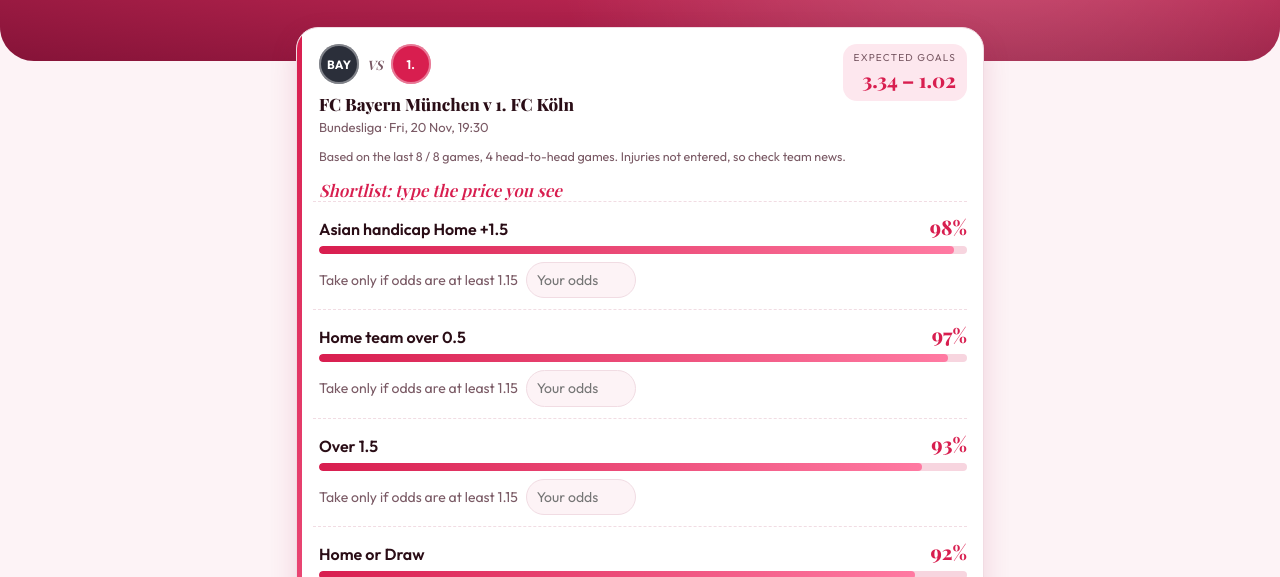
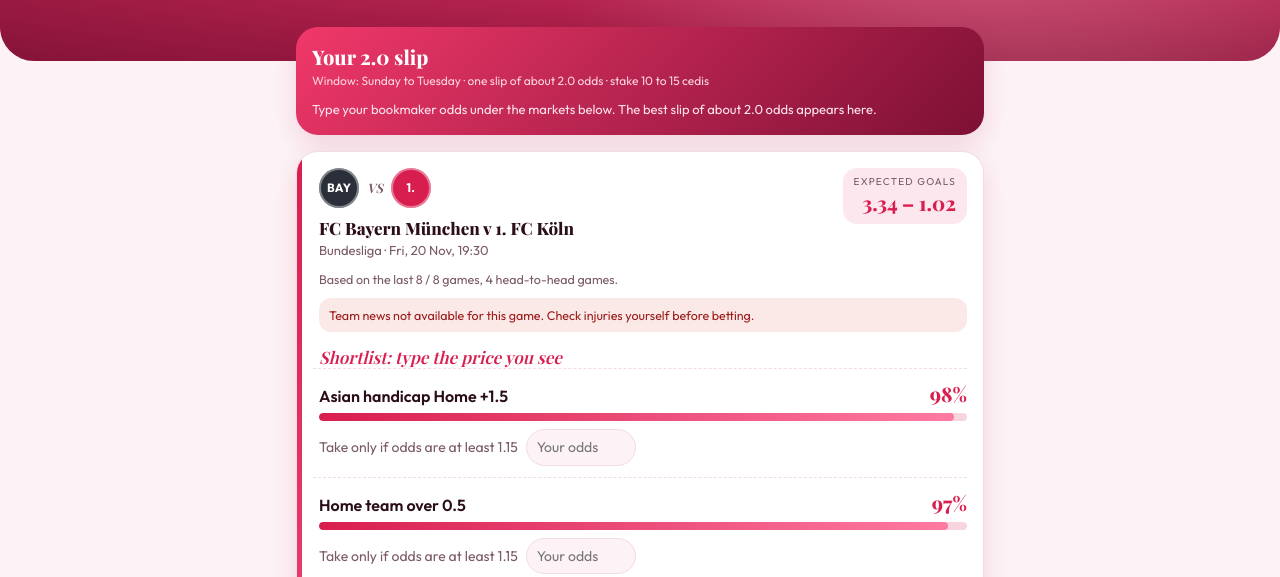
Before and after one commit to jdeen-picks/Picks-2, a plain HTML site: page docs/index.html in a window 1280 px wide. Shown: the part 223-800 px from the top of the page. Drawn offline with nearby package versions, Linux system fonts and the light colour scheme; a web font is replaced by a local one.

Commit message:
Update index.html

```diff
--- a/docs/index.html
+++ b/docs/index.html
@@ -55,6 +55,16 @@ input:focus{outline:2px solid var(--accent);border-color:transparent}
 .empty svg{width:60px;height:60px;display:block;margin:0 auto 10px;color:var(--accent)}
 .foot{color:var(--mute);font-size:12.5px;margin:18px 0 34px;text-align:center}
 h2{font:italic 600 17px 'Playfair Display',serif;margin:14px 0 0 6px;color:var(--accent)}
+#slip{background:linear-gradient(135deg,var(--hero1),var(--hero2));color:#fff;border-radius:22px;padding:16px;margin:0 0 16px;box-shadow:var(--shadow)}
+#slip h3{font:800 20px 'Playfair Display',serif;margin:0 0 2px}
+#slip .win{font-size:12px;color:#ffd3df;margin:0 0 10px}
+#slip .leg{display:flex;justify-content:space-between;gap:8px;background:rgba(255,255,255,.14);border-radius:12px;padding:8px 10px;margin:6px 0;font-size:14px}
+#slip .tot{display:flex;justify-content:space-between;align-items:baseline;margin-top:10px;font-size:13px;color:#ffe3ec}
+#slip .tot b{font:800 24px 'Playfair Display',serif;color:var(--gold)}
+#slip .hint{font-size:13px;color:#ffe3ec;margin:0}
+.news{font-size:12.5px;margin:4px 0 10px 6px;padding:8px 10px;border-radius:12px;background:var(--accent-bg)}
+.news b{color:var(--accent)}
+.news.warn{background:var(--bad-bg);color:var(--bad)}
 @media (prefers-reduced-motion:reduce){*{animation:none!important}}
 </style>
 </head>
@@ -70,6 +80,7 @@ h2{font:italic 600 17px 'Playfair Display',serif;margin:14px 0 0 6px;color:var(-
   </div>
 </header>
 <div class="wrap">
+  <div id="slip"></div>
   <div id="out"></div>
   <p class="foot">For 18+ only. These are model estimates, not guarantees, and any bet can lose. Never stake money you cannot afford to lose. Check the price on your bookmaker before betting: a market is only worth taking if the odds are at or above the minimum shown.</p>
 </div>
@@ -81,25 +92,59 @@ h2{font:italic 600 17px 'Playfair Display',serif;margin:14px 0 0 6px;color:var(-
   var COLS=['#d81e4f','#1b1b1f','#8a1538','#c8923a','#5b2a86','#2b2f3a','#e0457b','#7a1230'];
   function badge(n){var t=(n||'?').replace(/ (FC|CF|AFC|SC|AC)$/,'').replace(/^(FC|AC|AS|SS|US) /,'').trim(),h=0,i;for(i=0;i<t.length;i++)h=(h*31+t.charCodeAt(i))%997;var b=el('span','badge',t.slice(0,3).toUpperCase());b.style.background=COLS[h%COLS.length];return b;}
   function pct(x){return Math.round(x*100)+'%';}
-  function shortRow(s){
+  var rows=[], saved={};
+  try{saved=JSON.parse(localStorage.getItem('odds')||'{}');}catch(e){}
+  function store(){try{localStorage.setItem('odds',JSON.stringify(saved));}catch(e){}}
+  function windowName(){var d=new Date(new Date().toLocaleString('en-US',{timeZone:'Africa/Accra'})).getDay();return (d>=3&&d<=6)?'Wednesday to Saturday':'Sunday to Tuesday';}
+  function slipBuild(){
+    var box=document.getElementById('slip');box.textContent='';
+    box.appendChild(el('h3',null,'Your 2.0 slip'));
+    box.appendChild(el('p','win','Window: '+windowName()+' · one slip of about 2.0 odds · stake 10 to 15 cedis'));
+    var c=rows.filter(function(r){return r.odds>=r.min;}),best=null,i,j,k;
+    function tryit(legs){var o=1,p=1,ms={},ok=true;legs.forEach(function(l){o*=l.odds;p*=l.chance;if(ms[l.match])ok=false;ms[l.match]=1;});
+      if(!ok||o<1.9||o>2.3)return;if(!best||p>best.p+1e-9||(Math.abs(p-best.p)<1e-9&&legs.length<best.legs.length))best={legs:legs,o:o,p:p};}
+    for(i=0;i<c.length;i++){tryit([c[i]]);for(j=i+1;j<c.length;j++){tryit([c[i],c[j]]);for(k=j+1;k<c.length;k++)tryit([c[i],c[j],c[k]]);}}
+    if(!best){box.appendChild(el('p','hint',c.length?'No mix of your entered prices lands between 1.90 and 2.30 yet. Enter more prices from your bookmaker. If nothing fits this window, skip it.':'Type your bookmaker odds under the markets below. The best slip of about 2.0 odds appears here.'));return;}
+    best.legs.forEach(function(l){var d=el('div','leg');d.appendChild(el('span',null,l.match+' · '+l.name));d.appendChild(el('b',null,'@ '+l.odds.toFixed(2)));box.appendChild(d);});
+    var t=el('div','tot');t.appendChild(el('span',null,'Model chance all legs win about '+pct(best.p)));t.appendChild(el('b',null,best.o.toFixed(2)));box.appendChild(t);
+    box.appendChild(el('p','hint','A 10 cedi stake would return about '+(10*best.o).toFixed(0)+' cedis. Model estimate only: the slip can still lose.'));
+  }
+  function who(list){
+    var k=(list||[]).filter(function(a){return a.key;}),o=(list||[]).length-k.length;
+    if(!k.length&&!o)return 'no absences reported';
+    var t=k.map(function(a){return a.name+' ('+a.status+(a.chance!=null?' '+Math.round(a.chance*100)+'%':'')+')';}).join(', ');
+    return (t||'no key players')+(o?(t?' + ':' · ')+o+' squad player'+(o>1?'s':''):'');
+  }
+  function newsBlock(m){
+    var n=m.news,b;
+    if(n&&n.checked){b=el('div','news');var h=el('b',null,'Team news ');b.appendChild(h);
+      b.appendChild(document.createTextNode('(updated this morning, '+n.source+'). Home: '+who(n.home)+'. Away: '+who(n.away)+'. Lineups come about an hour before kickoff, so check them.'));return b;}
+    b=el('div','news warn','Team news not available for this game. Check injuries yourself before betting.');
+    if(m.injuries_entered)b.textContent='Injuries entered by hand for this game. Check lineups before betting.';
+    return b;
+  }
+  function shortRow(s,mname){
     var r=el('div','row'), l1=el('div','line1');
     l1.appendChild(el('span','name',s.name||s.market)); l1.appendChild(el('span','pct',pct(s.chance)));
     var bar=el('div','bar'), i=el('i'); i.style.width=Math.min(100,Math.round(s.chance*100))+'%'; bar.appendChild(i);
     var l2=el('div','line2'); l2.appendChild(el('span','min','Take only if odds are at least '+Number(s.min_odds).toFixed(2)));
     var inp=el('input'); inp.type='number'; inp.step='0.01'; inp.min='1'; inp.inputMode='decimal'; inp.placeholder='Your odds';
-    var v=el('span');
-    inp.addEventListener('input',function(){
-      var x=parseFloat(inp.value);
-      if(!(x>0)){v.className='';v.textContent='';return;}
-      if(x>=s.min_odds){v.className='v ok';v.textContent='Worth it';}else{v.className='v no';v.textContent='Skip: too low';}
-    });
+    var v=el('span'), sk=mname+'|'+s.market+'|'+s.outcome, reg={match:mname,name:s.name,chance:s.chance,min:s.min_odds,odds:0};rows.push(reg);
+    function upd(){
+      var x=parseFloat(inp.value);reg.odds=x>0?x:0;
+      if(!(x>0)){v.className='';v.textContent='';delete saved[sk];}
+      else{if(x>=s.min_odds){v.className='v ok';v.textContent='Worth it';}else{v.className='v no';v.textContent='Skip: too low';}saved[sk]=inp.value;}
+      store();slipBuild();
+    }
+    inp.addEventListener('input',upd);
+    if(saved[sk]){inp.value=saved[sk];var x0=parseFloat(saved[sk]);reg.odds=x0>0?x0:0;if(x0>0){if(x0>=s.min_odds){v.className='v ok';v.textContent='Worth it';}else{v.className='v no';v.textContent='Skip: too low';}}}
     l2.appendChild(inp); l2.appendChild(v);
     r.appendChild(l1); r.appendChild(bar); r.appendChild(l2); return r;
   }
   function render(d){
     sub.textContent='Updated '+fmt(d.generated)+' (Ghana time)';
     var ms=d.matches||[];
-    if(!ms.length){var em=el('div','card empty');em.innerHTML='<svg viewBox="0 0 24 24" fill="none" stroke="currentColor" stroke-width="1.5"><circle cx="12" cy="12" r="10"/><path d="M12 7v5l3 2"/></svg>';em.appendChild(el('div',null,'No upcoming games to price right now. The next update runs at 07:00 Ghana time.'));out.appendChild(em);return;}
+    if(!ms.length){var em=el('div','card empty');em.innerHTML='<svg viewBox="0 0 24 24" fill="none" stroke="currentColor" stroke-width="1.5"><circle cx="12" cy="12" r="10"/><path d="M12 7v5l3 2"/></svg>';em.appendChild(el('div',null,'No upcoming games to price right now. The next update runs at 07:00 Ghana time.'));out.appendChild(em);slipBuild();return;}
     ms.forEach(function(m){
       var c=el('div','card'), top=el('div','top'), left=el('div');
       var tm=el('div','teams'),pr=(m.match||'').split(' v ');tm.appendChild(badge(pr[0]));tm.appendChild(el('span','vs','VS'));tm.appendChild(badge(pr[1]));left.appendChild(tm);left.appendChild(el('p','match',m.match)); left.appendChild(el('p','meta',(m.league||'')+' · '+fmt(m.kickoff)));
@@ -107,18 +152,20 @@ h2{font:italic 600 17px 'Playfair Display',serif;margin:14px 0 0 6px;color:var(-
       if(m.xg){var x=el('div','xg'); x.appendChild(el('small',null,'Expected goals')); x.appendChild(el('b',null,m.xg[0]+' – '+m.xg[1])); top.appendChild(x);}
       c.appendChild(top);
       var fg=m.form_games||[0,0];
-      c.appendChild(el('p','note','Based on the last '+fg[0]+' / '+fg[1]+' games, '+(m.h2h_games||0)+' head-to-head games. '+(m.injuries_entered?'Injuries entered.':'Injuries not entered, so check team news.')));
+      c.appendChild(el('p','note','Based on the last '+fg[0]+' / '+fg[1]+' games, '+(m.h2h_games||0)+' head-to-head games.'));
+      c.appendChild(newsBlock(m));
       if(!m.data_ok){c.appendChild(el('p','note','Not enough data to price this game.'));}
       if(m.picks&&m.picks.length){c.appendChild(el('h2',null,'Picks at your entered prices'));
         m.picks.forEach(function(p){c.appendChild(el('div','pick',p.market+' · '+p.outcome+' @ '+Number(p.odds).toFixed(2)+' · '+pct(p.blended)+' chance'));});}
       if(m.shortlist&&m.shortlist.length){c.appendChild(el('h2',null,'Shortlist: type the price you see'));
-        m.shortlist.slice(0,10).forEach(function(s){c.appendChild(shortRow(s));});}
+        m.shortlist.slice(0,10).forEach(function(s){c.appendChild(shortRow(s,m.match));});}
       else if(m.data_ok){c.appendChild(el('p','note','No market reaches the 65% shortlist line for this game. Skip it.'));}
       out.appendChild(c);
     });
+    slipBuild();
   }
   fetch('data/fd_picks.json?t='+Date.now()).then(function(r){if(!r.ok)throw new Error('HTTP '+r.status);return r.json();}).then(render)
-    .catch(function(e){sub.textContent='';out.appendChild(el('div','card err','Could not load today\'s data ('+e.message+'). Try again in a minute.'));});
+    .catch(function(e){sub.textContent='';slipBuild();out.appendChild(el('div','card err','Could not load today\'s data ('+e.message+'). Try again in a minute.'));});
 })();
 </script>
 </body>
```
